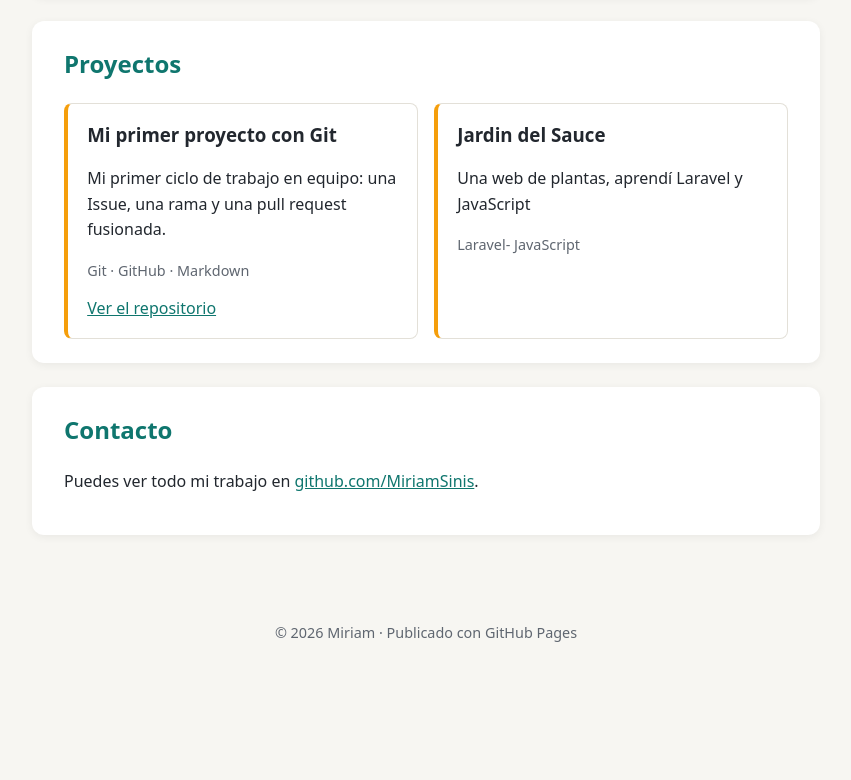
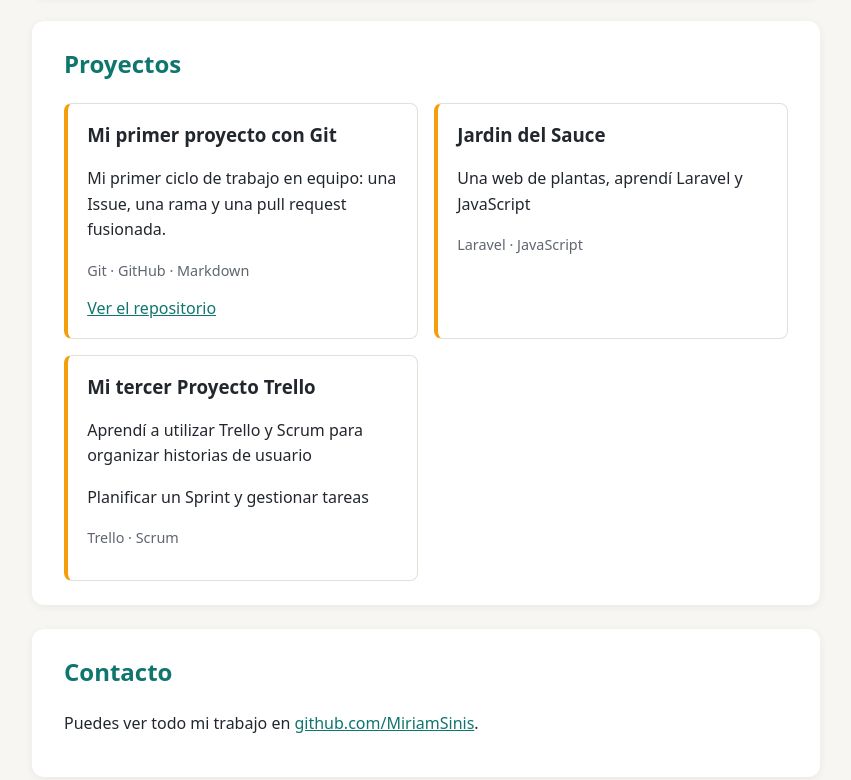
Before and after one commit to MiriamSinis/portfolio, a plain HTML site: page index.html in a window 1280 px wide. Shown: the part 483-1263 px from the top of the page, without its empty margins (214-1065 px from the left). Before the commit the page ends 1173 px from the top, so only its background shows below. Drawn offline with Linux system fonts and the light colour scheme.

Commit message:
Mi tercer proyecto Trello

```diff
--- a/index.html
+++ b/index.html
@@ -37,7 +37,13 @@
         <article class="proyecto">
           <h3>Jardin del Sauce</h3>
           <p>Una web de plantas, aprendí Laravel y JavaScript</p>
-          <p class="tecnologias">Laravel- JavaScript</p>
+          <p class="tecnologias">Laravel · JavaScript</p>
+        </article>
+          <article class="proyecto">
+          <h3>Mi tercer Proyecto Trello</h3>
+          <p>Aprendí a utilizar Trello y Scrum para organizar historias de usuario</p>
+            <p>Planificar un Sprint y gestionar tareas</p>
+          <p class="tecnologias">Trello · Scrum</p>
         </article>
       </div>
     </section>
```
